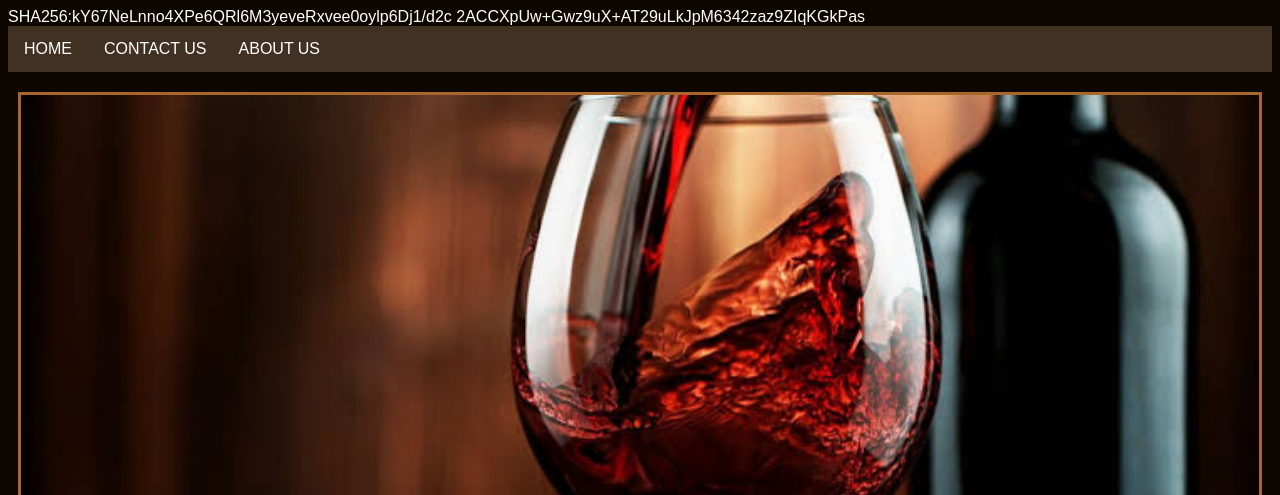
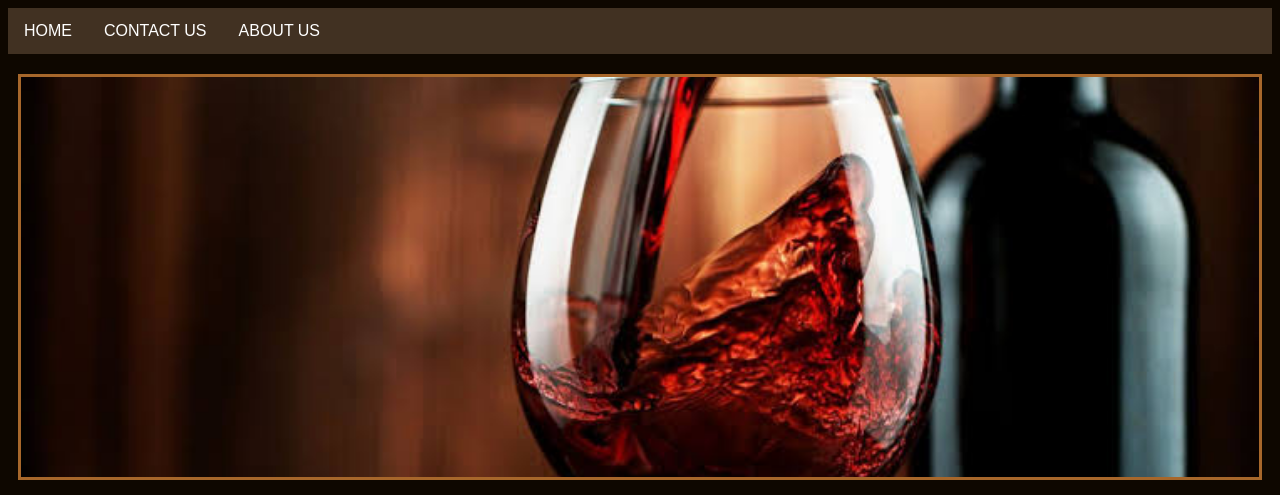
Before and after one commit to Benjtalkshow/winetask, a plain HTML site: page index.html in a window 1280 px wide. Shown: the top 495 px of the page. Drawn offline with Linux system fonts and the light colour scheme.

Commit message:
added some lines of codes

```diff
--- a/index.html
+++ b/index.html
@@ -4,8 +4,6 @@
     <link rel="stylesheet" href="style.css">
 </head>
 <body>
-  SHA256:kY67NeLnno4XPe6QRl6M3yeveRxvee0oylp6Dj1/d2c
-  2ACCXpUw+Gwz9uX+AT29uLkJpM6342zaz9ZIqKGkPas
 <ul>
   <li><a class="active" href="#home">HOME</a></li>
   <li><a href="#news">CONTACT US</a></li>
```
